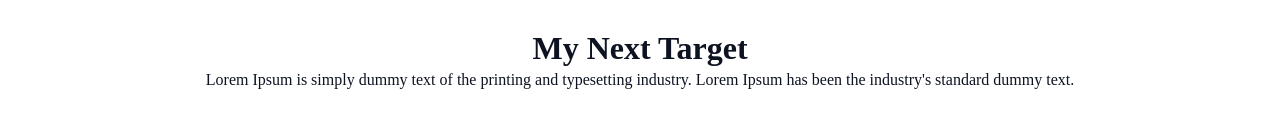
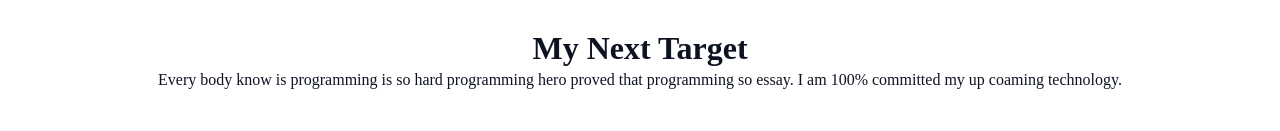
Before and after one commit to nobabi/Assignment-1, a plain HTML site: page index.html in a window 1280 px wide. Shown: the part 3146-3277 px from the top of the page. Drawn offline with Linux system fonts and the light colour scheme; a web font is replaced by a local one.

Commit message:
modifi my next target

```diff
--- a/index.html
+++ b/index.html
@@ -158,7 +158,7 @@ height: 400px; -->
             My Next Target
         </h1>
         <h5>
-            Lorem Ipsum is simply dummy text of the printing and typesetting industry. Lorem Ipsum has been the industry's standard dummy text.
+         Every body know is programming is so hard programming hero proved that programming so essay. I am 100% committed  my up coaming  technology.
         </h5>
 
         </div>
```
